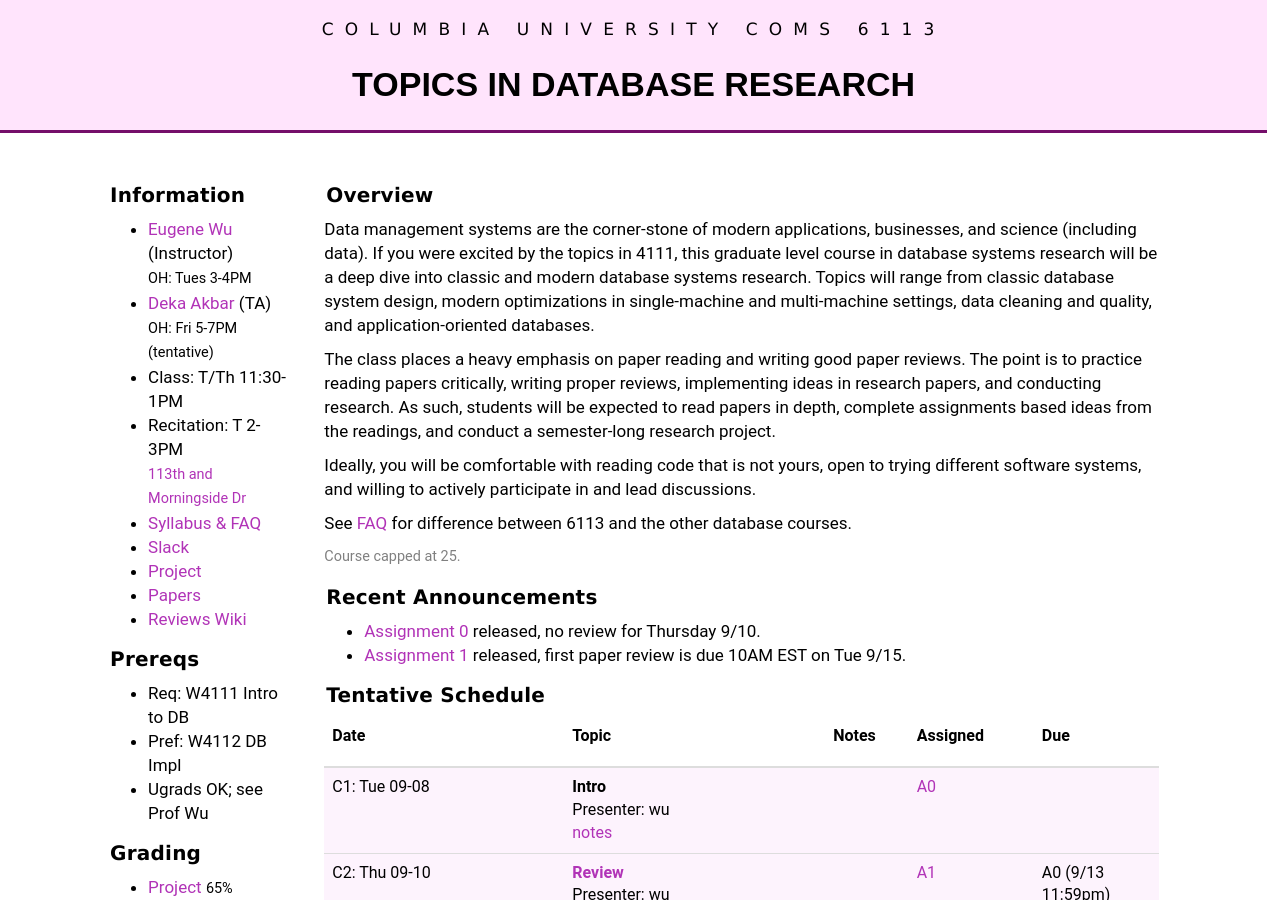
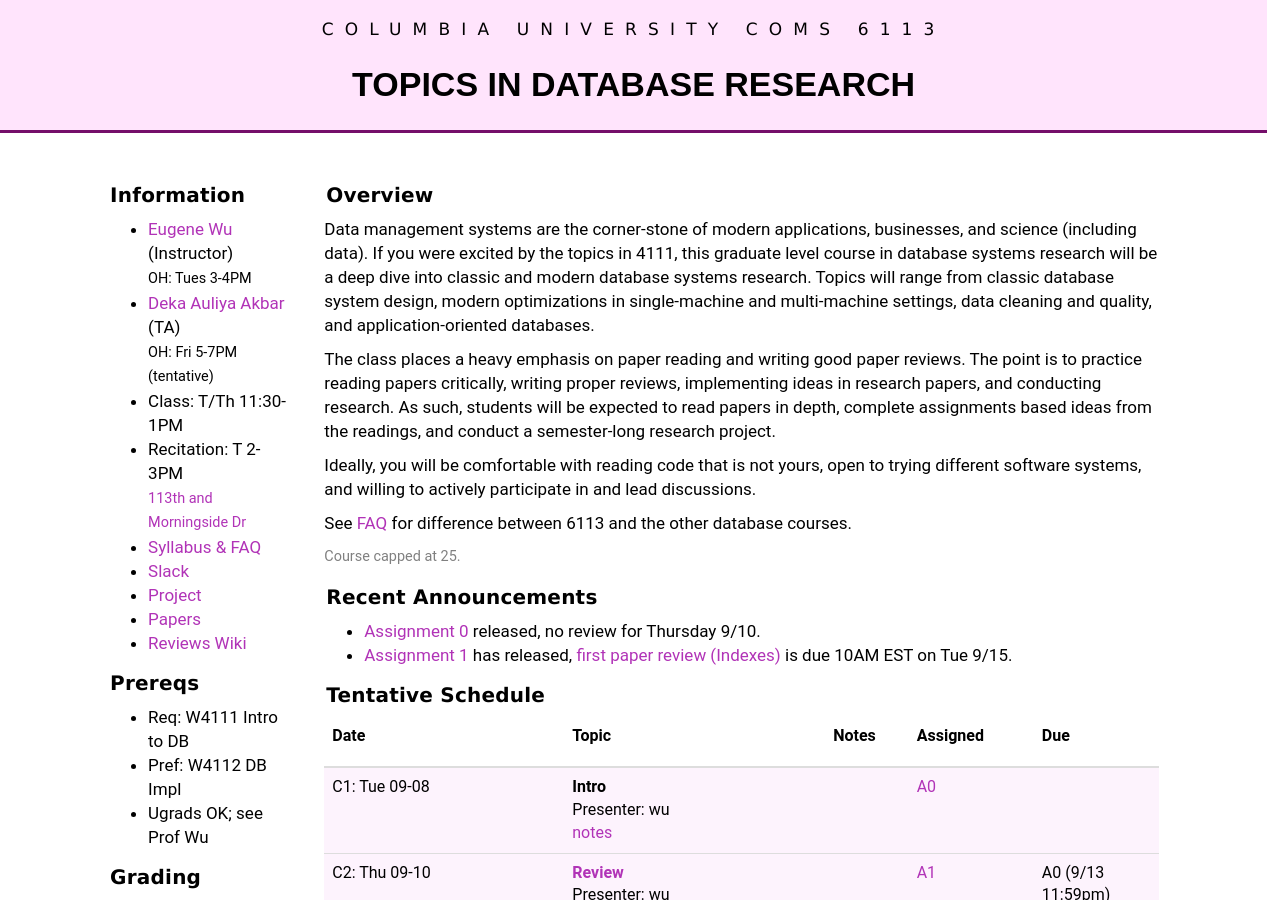
Before and after one commit to w6113/website_fall2020, a Jekyll site: the page built from index.md, in a window 1280 px wide and 900 px high. Built offline with Jekyll 4.4.1, drawn with Linux system fonts in a browser that asks for light colours.

Commit message:
Clarify first paper reading

```diff
--- a/_includes/index_left.md
+++ b/_includes/index_left.md
@@ -2,7 +2,7 @@
 
 * [Eugene Wu](http://www.eugenewu.net) (Instructor)
   <small>OH: Tues 3-4PM</small>
-* [Deka Akbar](https://dekauliya.me) (TA)
+* [Deka Auliya Akbar](https://dekauliya.me) (TA)
   <small>OH: Fri 5-7PM (tentative) </small>
 * Class: T/Th 11:30-1PM
 * Recitation: T 2-3PM
--- a/index.md
+++ b/index.md
@@ -20,7 +20,7 @@
 #### Recent Announcements
 
 * [Assignment 0](./assignments) released, no review for Thursday 9/10.
-* [Assignment 1](./assignments) released, first paper review is due 10AM EST on Tue 9/15.
+* [Assignment 1](./assignments) has released, [first paper review (Indexes)](./papers#indexes) is due 10AM EST on Tue 9/15.
 
 #### Tentative Schedule
 
```
Also changed, not shown: papers.md (+1 -1 lines).
